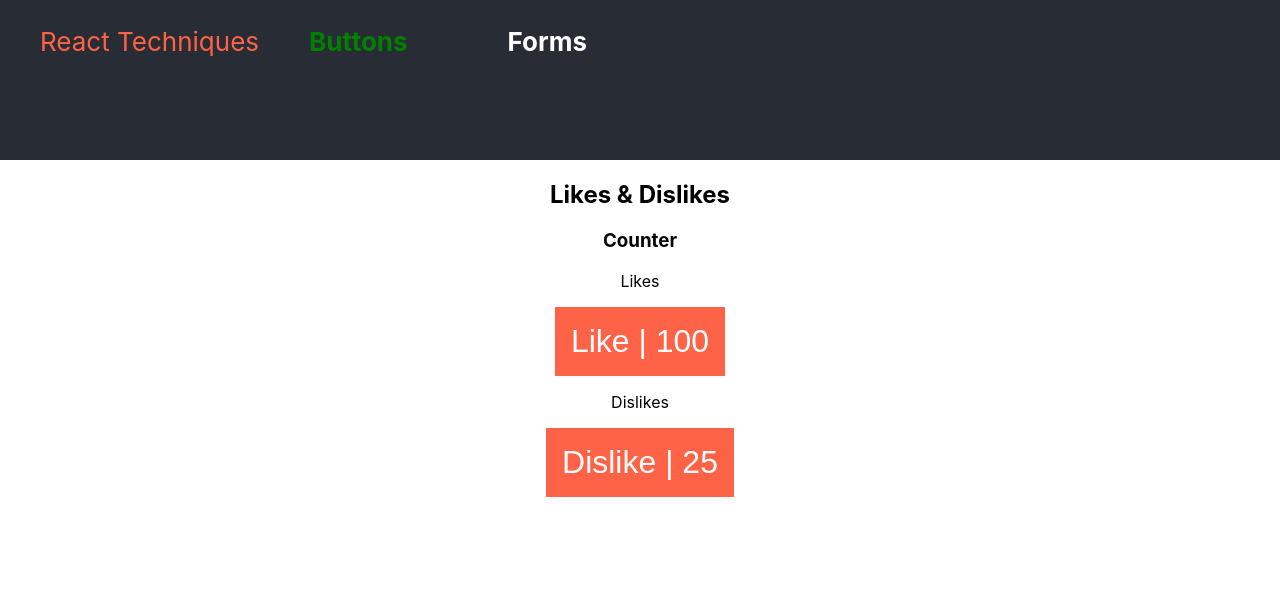
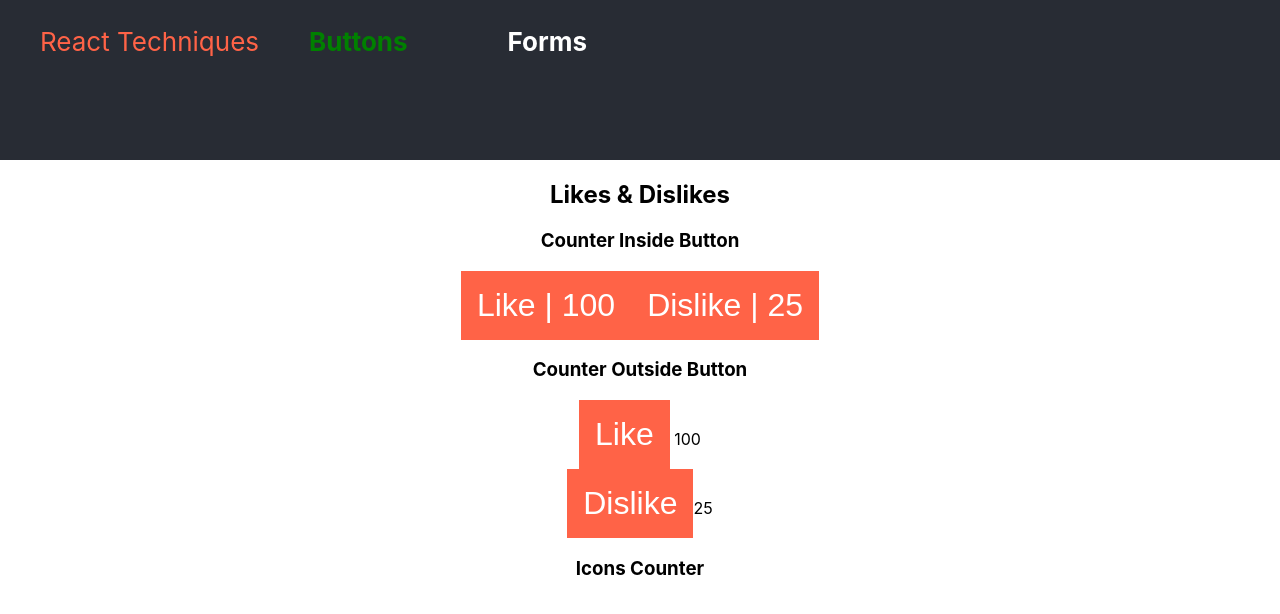
Before and after one commit to christinetran825/react-techniques, a React (Create React App) app: page /buttons in a window 1280 px wide. Shown: the top 614 px of the page. Built offline with nearby package versions, Linux system fonts and the light colour scheme.

Commit message:
added semantics divs; added new counter set

```diff
--- a/src/Likes.js
+++ b/src/Likes.js
@@ -55,13 +55,29 @@ class Likes extends React.Component {
 
   render(){
     return(
-      <div className="communication-buttons">
+      <div className="likes">
         <h2>Likes & Dislikes</h2>
-        <h3>Counter</h3>
-        <p>Likes</p>
-        <button className={this.state.likeClassNames} onClick={this.updateLikes}>Like | <span class="likes-counter"> {this.state.likes}</span></button>
-        <p>Dislikes</p>
-        <button className={this.state.dislikeClassNames} onClick={this.updateDislikes}>Dislike | <span class="likes-counter">{this.state.dislikes}</span></button>
+
+
+        <div className="likes-counters">
+          <h3>Counter Inside Button</h3>
+          <button className={this.state.likeClassNames} onClick={this.updateLikes}>Like | <span class="likes-counter"> {this.state.likes}</span></button>
+          <button className={this.state.dislikeClassNames} onClick={this.updateDislikes}>Dislike | <span class="likes-counter">{this.state.dislikes}</span></button>
+        </div>
+
+        <div className="likes-counters">
+          <h3>Counter Outside Button</h3>
+          <div>
+            <button className={this.state.likeClassNames} onClick={this.updateLikes}>Like</button><span class="likes-counter"> {this.state.likes}</span>
+          </div>
+          <div>
+            <button className={this.state.dislikeClassNames} onClick={this.updateDislikes}>Dislike</button><span class="likes-counter">{this.state.dislikes}</span>
+          </div>
+        </div>
+
+        <div className="likes-counters">
+          <h3>Icons Counter</h3>
+        </div>
       </div>
     );
   }
```
